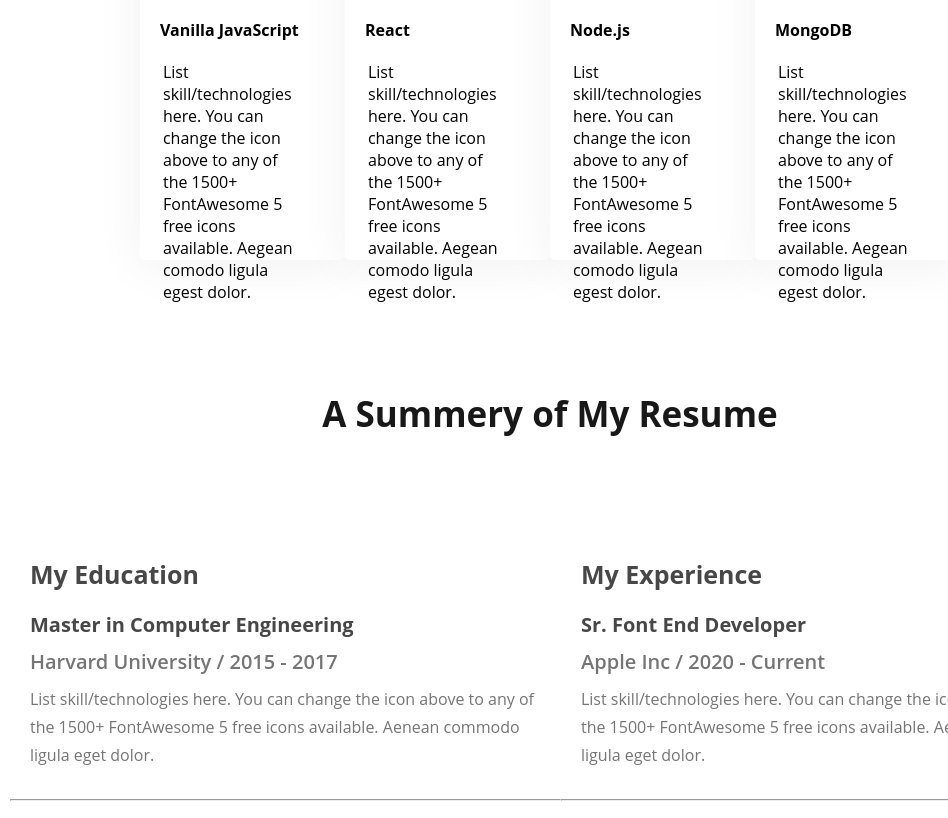
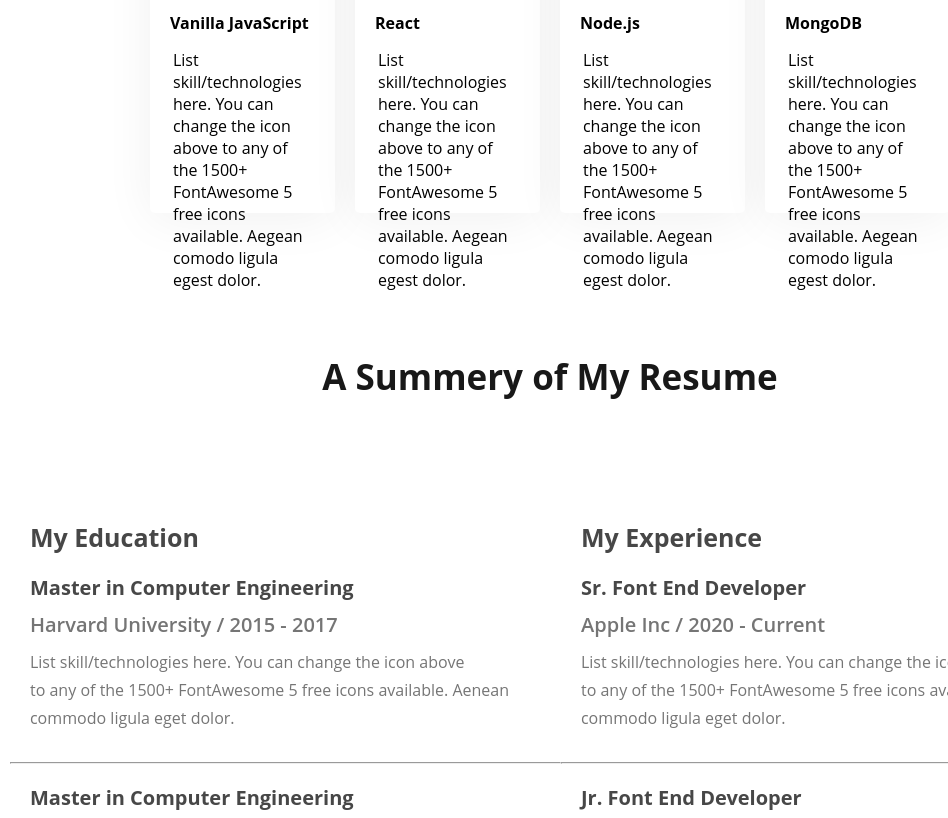
Before and after one commit to TahiaBushra/Portfolio, a plain HTML site: page index.html in a window 1280 px wide. Shown: the part 1803-2621 px from the top of the page, without its empty margins (90-1038 px from the left). Drawn offline with Linux system fonts and the light colour scheme.

Commit message:
finished

```diff
--- a/Style/style.css
+++ b/Style/style.css
@@ -112,20 +112,19 @@ nav li{
     margin: 20px 340px 20px 340px;
 }
 .abouti-doo{
-    width: 200px;
-    height: 300px;
+    width: 250px;
+    height: 260px;
     padding: 30px 20px 20px 20px;
     border-radius: 5px;
     background: #FFF;
     box-shadow: 0px 6px 50px 0px rgba(0, 0, 0, 0.06);
-    gap: 24px;
+    margin: 10px;
 }
 .ido-info {
-    padding: 20px 30px 10px 3px;
+    padding: 15px 0px 0px 3px;
 }
 .i-do {
     display: flex;
-    align-items: center;
     margin: 50px 230px 50px 230px;
 }
 .icon-image{
@@ -134,7 +133,7 @@ nav li{
 .Summery{
     display: flex;
     justify-content: space-between;
-    margin: 100px;
+    margin: 100px
 }
 .Summery-info{
     color: var(--Dark-02, #474747);
@@ -184,14 +183,7 @@ nav li{
     width: auto;
     height: auto;
     padding: 150px;
-}
-h2 {
-    color: var(--Dark-01, #181818);
-    font-family: Open Sans;
-    font-size: 35px;
-    font-style: normal;
-    font-weight: 700;
-    padding: 20px 20px 0px 20px;
+    border-radius: 10px;
 }
 input{
     width: 280px;
@@ -208,6 +200,7 @@ textarea {
     background: var(--White-Color, #FFF);
     border: none;
     margin: 20px 20px 0px 20px;
+    resize: none;
 }
 .S-paragraph{
     color: var(--Dark-03, #757575);
@@ -217,10 +210,10 @@ textarea {
      font-weight: 400;
      line-height: 28px;
      width: 511px;
-     padding: 15px 20px 30px 20px;
+     padding: 15px 20px 20px 0px;
 }
 .pic{
-    margin-left: 30px;
+    margin-left: 15px;
 }
 .last-btn{
     height: 64px;
--- a/index.html
+++ b/index.html
@@ -104,40 +104,40 @@
                         <h3 class="Summery-info">My Education</h3>
                         <h4 class="S-subhead">Master in Computer Engineering</h4>
                         <p class="S-parahead">Harvard University / 2015 - 2017</p>
-                        <p class="S-para">List skill/technologies here. You can change the icon above
-                            to any of the 1500+ FontAwesome 5 free icons available. Aenean commodo ligula eget dolor.
+                        <p class="S-para">List skill/technologies here. You can change the icon above<br>
+                            to any of the 1500+ FontAwesome 5 free icons available. Aenean<br> commodo ligula eget dolor.
                         </p>
                         <hr>
                         <h4 class="S-subhead">Master in Computer Engineering</h4>
                         <p class="S-parahead">Harvard University / 2015 - 2017</p>
-                        <p class="S-para">List skill/technologies here. You can change the icon above
-                            to any of the 1500+ FontAwesome 5 free icons available. Aenean commodo ligula eget dolor.
+                        <p class="S-para">List skill/technologies here. You can change the icon above<br>
+                            to any of the 1500+ FontAwesome 5 free icons available. Aenean<br> commodo ligula eget dolor.
                         </p>
                         <hr>
                         <h4 class="S-subhead">Master in Computer Engineering</h4>
                         <p class="S-parahead">Harvard University / 2015 - 2017</p>
-                        <p class="S-para">List skill/technologies here. You can change the icon above
-                            to any of the 1500+ FontAwesome 5 free icons available. Aenean commodo ligula eget dolor.
+                        <p class="S-para">List skill/technologies here. You can change the icon above<br>
+                            to any of the 1500+ FontAwesome 5 free icons available. Aenean<br> commodo ligula eget dolor.
                         </p>
                     </div>
                     <div>
                         <h3 class="Summery-info">My Experience</h3>
                         <h4 class="S-subhead">Sr. Font End Developer</h4>
                         <p class="S-parahead">Apple Inc / 2020 - Current</p>
-                        <p class="S-para">List skill/technologies here. You can change the icon above
-                            to any of the 1500+ FontAwesome 5 free icons available. Aenean commodo ligula eget dolor.
+                        <p class="S-para">List skill/technologies here. You can change the icon above<br>
+                            to any of the 1500+ FontAwesome 5 free icons available. Aenean <br>commodo ligula eget dolor.
                         </p>
                         <hr>
                         <h4 class="S-subhead">Jr. Font End Developer</h4>
                         <p class="S-parahead">Dribbble Inc / 2018 - 2022</p>
-                        <p class="S-para">List skill/technologies here. You can change the icon above
-                            to any of the 1500+ FontAwesome 5 free icons available. Aenean commodo ligula eget dolor.
+                        <p class="S-para">List skill/technologies here. You can change the icon above<br>
+                            to any of the 1500+ FontAwesome 5 free icons available. Aenean <br>commodo ligula eget dolor.
                         </p>
                         <hr>
                         <h4 class="S-subhead">HTML Developer</h4>
                         <p class="S-parahead">Adobe Inc / 2017 - 2018</p>
-                        <p class="S-para">List skill/technologies here. You can change the icon above
-                            to any of the 1500+ FontAwesome 5 free icons available. Aenean commodo ligula eget dolor.
+                        <p class="S-para">List skill/technologies here. You can change the icon above<br>
+                            to any of the 1500+ FontAwesome 5 free icons available. Aenean<br> commodo ligula eget dolor.
                         </p>
                     </div>
                 </div>
@@ -169,5 +169,4 @@
         </div>
     </footer>
 </body>
-
 </html>
```
